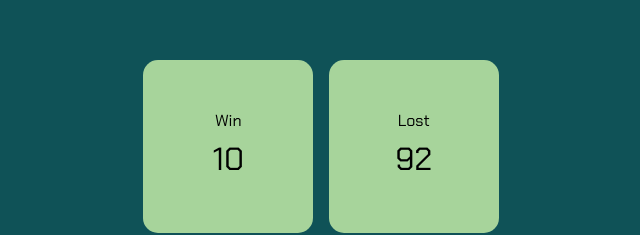
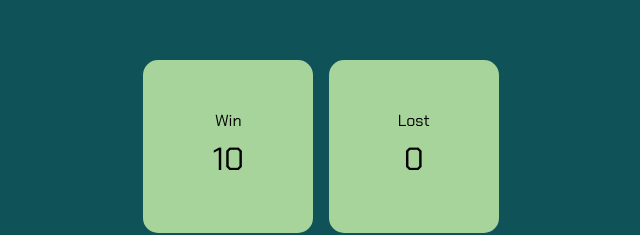
Before and after one commit to AndreaLupo/minesweeper, a Vue app: page /statistics in a window 1280 px wide. Shown: the part 159-394 px from the top of the page, without its empty margins (319-959 px from the left). Built offline with nearby package versions, Linux system fonts and the light colour scheme.

Commit message:
Add statistics store

```diff
--- /dev/null
+++ b/src/stores/statistics.ts
@@ -0,0 +1,20 @@
+import { defineStore } from "pinia";
+import { ref } from "vue";
+
+export const useStatisticsStore = defineStore("statistics", () => {
+  const lostStr = localStorage.getItem('lostGames');
+  const lost: number = lostStr ? +lostStr : 0;
+  const lostGames = ref(lost);
+
+
+
+  function incrementLostGames() {
+    lostGames.value++;
+    localStorage.setItem('lostGames', `${lostGames.value}`);
+  }
+
+  return {
+    lostGames,
+    incrementLostGames
+  };
+});
--- a/src/views/StatisticsView.vue
+++ b/src/views/StatisticsView.vue
@@ -6,7 +6,7 @@
     </div>
     <div class="item">
       <div class="title">Lost</div>
-      <div class="value">92</div>
+      <div class="value">{{lostGames}}</div>
     </div>
     <div class="item">
       <div class="title">Started</div>
@@ -19,7 +19,11 @@
   </div>
 </template>
 
-<script lang="ts"></script>
+<script setup lang="ts">
+import { useStatisticsStore } from '@/stores/statistics';
+const statisticsStore = useStatisticsStore();
+const { lostGames } = statisticsStore;
+</script>
 
 <style lang="scss">
 @import "@/assets/variables.scss";
```
